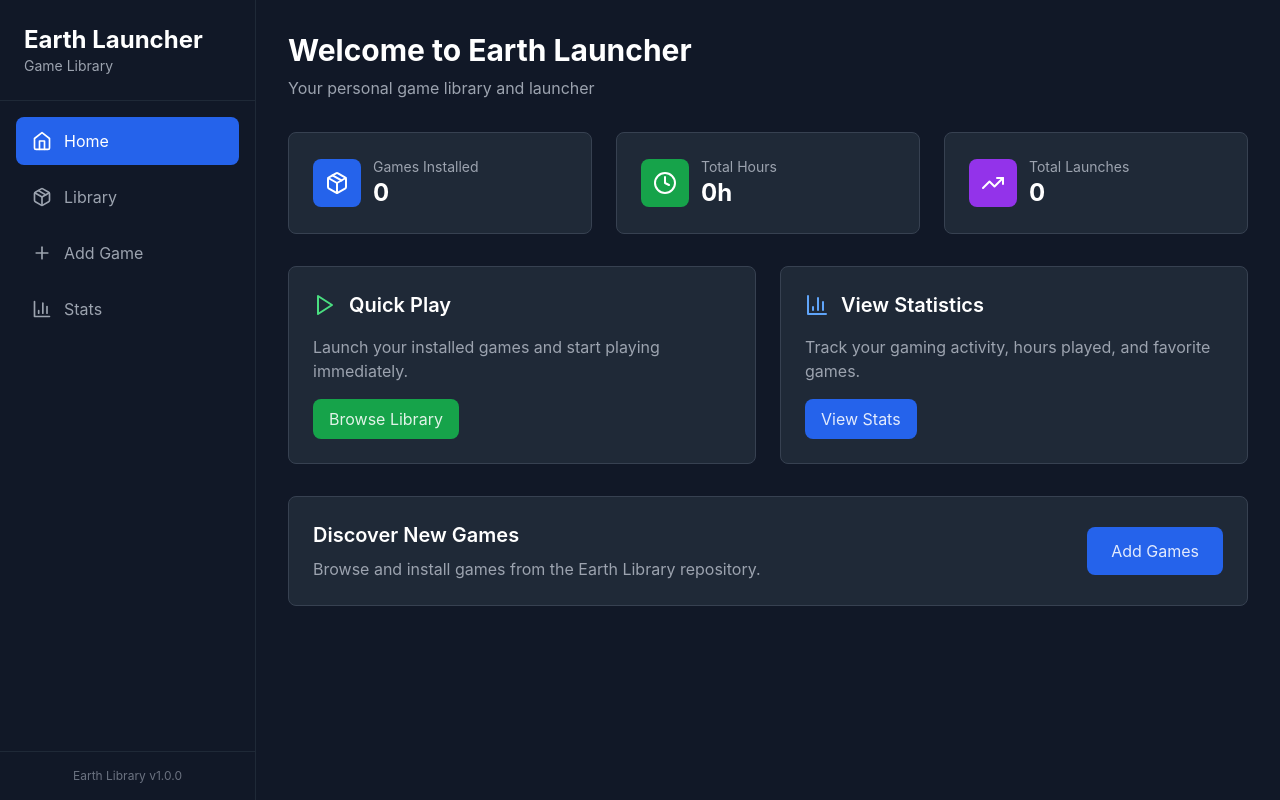
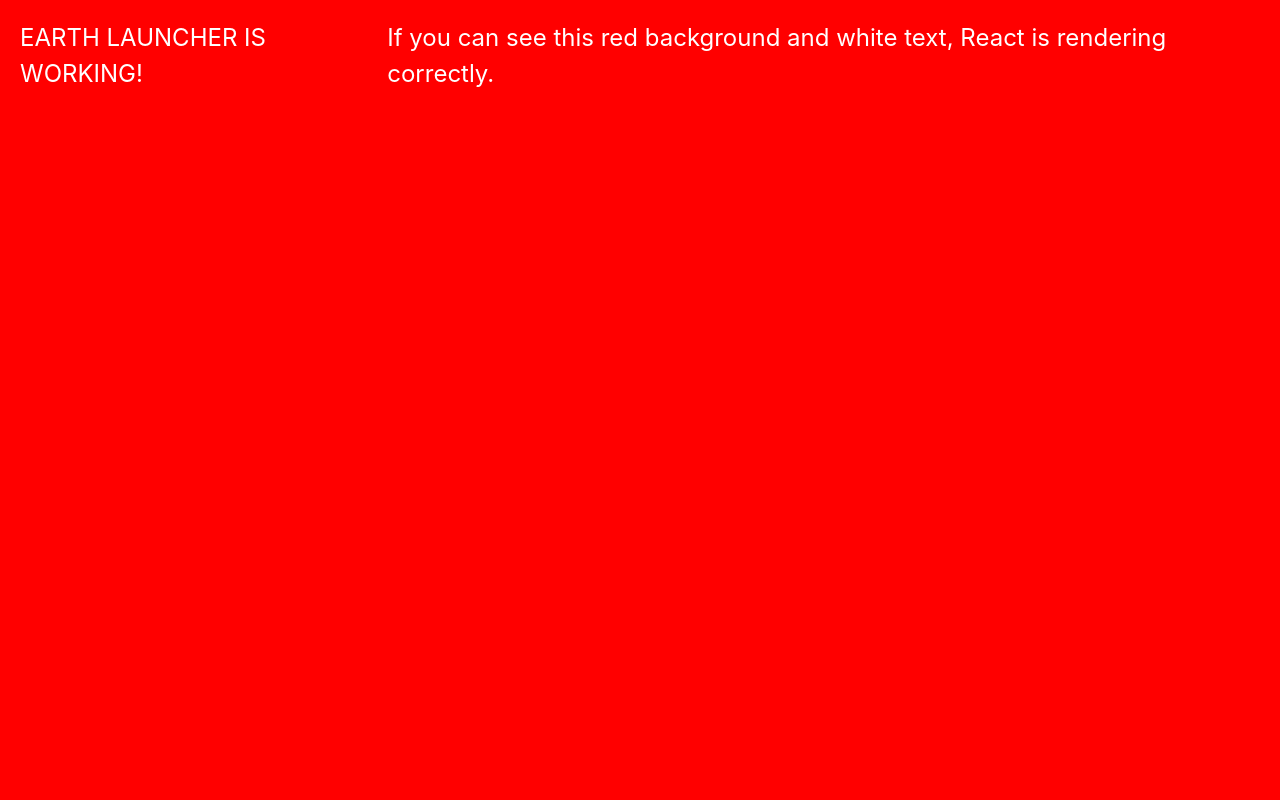
Before and after one commit to RiptideStudio/Earth-Launcher, a React (Vite) app: page / in a window 1280 px wide. Built offline with nearby package versions, Linux system fonts and the light colour scheme.

Commit message:
Update App.tsx

```diff
--- a/src/renderer/App.tsx
+++ b/src/renderer/App.tsx
@@ -7,19 +7,23 @@ import AddGame from './pages/AddGame';
 import GameDetails from './pages/GameDetails';
 import Stats from './pages/Stats';
 
-const App: React.FC = () => (
-  <div className="flex h-screen bg-gray-900" style={{ display: 'flex', height: '100vh', backgroundColor: '#111827' }}>
-    <Sidebar />
-    <main className="flex-1 overflow-hidden" style={{ flex: 1, overflow: 'hidden' }}>
-      <Routes>
-        <Route path="/" element={<Home />} />
-        <Route path="/library" element={<Library />} />
-        <Route path="/add-game" element={<AddGame />} />
-        <Route path="/game/:gameName" element={<GameDetails />} />
-        <Route path="/stats" element={<Stats />} />
-      </Routes>
-    </main>
-  </div>
-);
+const App: React.FC = () => {
+  console.log('App component rendering...');
+  return (
+    <div
+      style={{
+        display: 'flex',
+        height: '100vh',
+        backgroundColor: 'red',
+        color: 'white',
+        fontSize: '24px',
+        padding: '20px'
+      }}
+    >
+      <h1>EARTH LAUNCHER IS WORKING!</h1>
+      <p>If you can see this red background and white text, React is rendering correctly.</p>
+    </div>
+  );
+};
 
 export default App;
```
